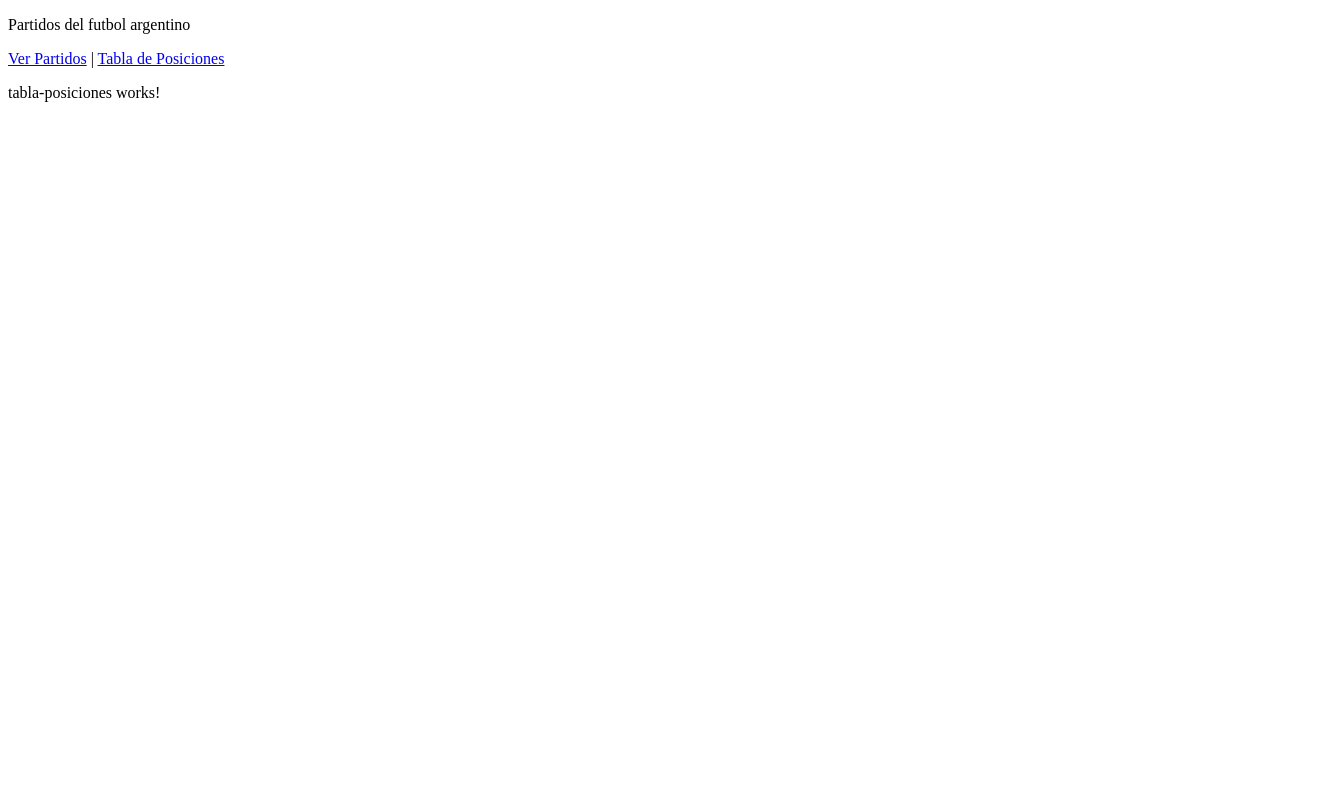
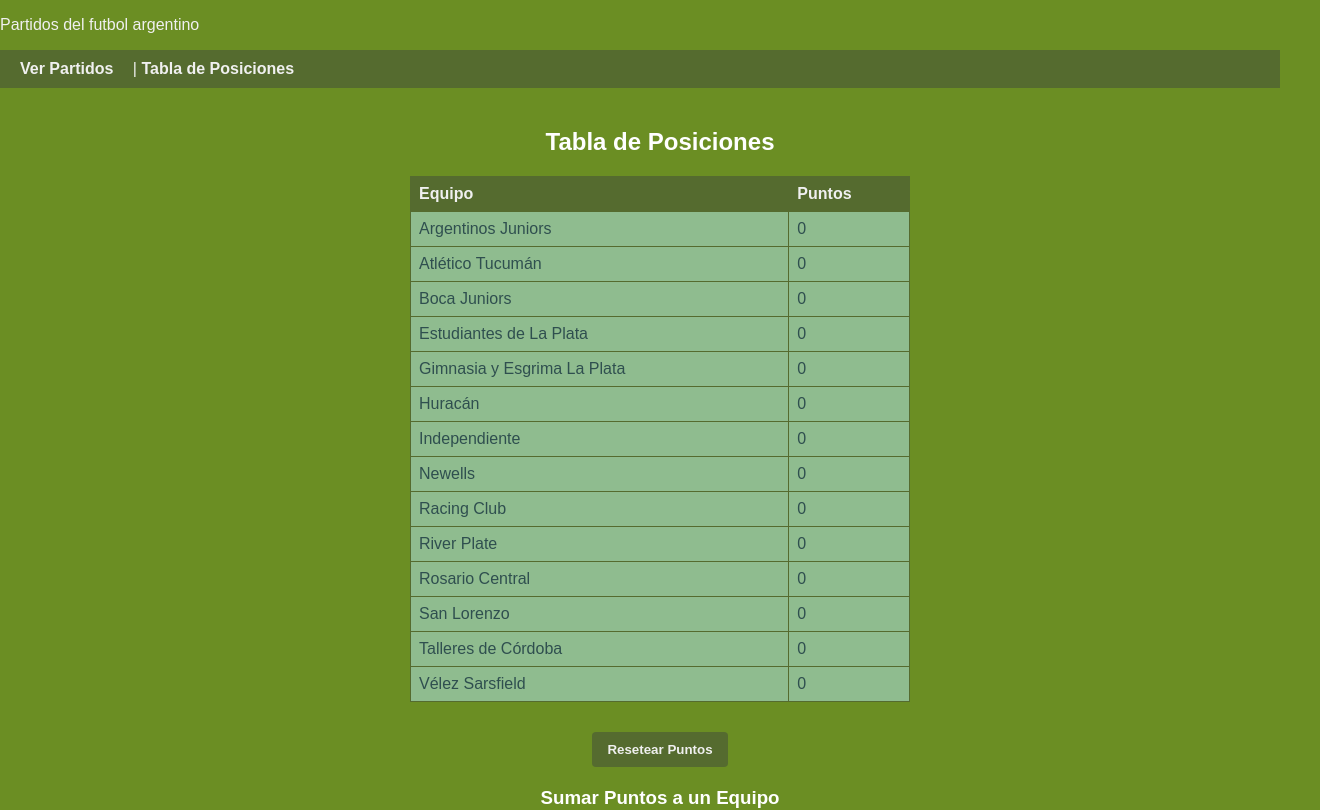
Before and after one commit to tobinapoli/fulbo, an Angular app: page /tabla-posiciones in a window 1280 px wide. Shown: the top 810 px of the page, 1320 px wide, since content can reach past the window. Built offline with nearby package versions, Linux system fonts and the light colour scheme.

Commit message:
estilos y suma de puntos

```diff
--- a/package.json
+++ b/package.json
@@ -20,6 +20,7 @@
     "@angular/platform-server": "^19.2.0",
     "@angular/router": "^19.2.0",
     "@angular/ssr": "^19.2.11",
+    "bootstrap": "^5.3.6",
     "express": "^4.18.2",
     "rxjs": "~7.8.0",
     "tslib": "^2.3.0",
--- a/src/app/components/tabla-posiciones/tabla-posiciones.component.css
+++ b/src/app/components/tabla-posiciones/tabla-posiciones.component.css
@@ -0,0 +1,30 @@
+:host {
+  display: flex;
+  flex-direction: column;
+  align-items: center; /* Centra el contenido del componente horizontalmente */
+  width: 100%;
+  padding-top: 20px; /* Añade un poco de espacio arriba */
+}
+
+h2 {
+  text-align: center;
+  color: #ffffff; /* Asegúrate de que el título sea visible si el fondo global es oscuro */
+}
+
+table {
+  width: auto; /* Permite que la tabla tome el ancho de su contenido */
+  min-width: 500px; /* Un ancho mínimo para que no se vea muy angosta */
+  max-width: 800px; /* Un ancho máximo para que no se estire demasiado */
+  margin-top: 20px;
+  margin-bottom: 20px;
+  /* Los estilos de borde, color, etc., se heredan de styles.css o puedes definirlos aquí */
+}
+
+/* Puedes mantener los estilos de th, td, thead de styles.css
+   o personalizarlos aquí si es necesario */
+
+button {
+  /* Los estilos del botón se heredan de styles.css
+     o puedes personalizarlos aquí */
+  margin-top: 10px;
+}
--- a/src/app/components/tabla-posiciones/tabla-posiciones.component.html
+++ b/src/app/components/tabla-posiciones/tabla-posiciones.component.html
@@ -1 +1,33 @@
-<p>tabla-posiciones works!</p>
+<div style="text-align: center; display: flex; flex-direction: column; align-items: center;">
+    <div class="tabla-container">
+        <h2>Tabla de Posiciones</h2>
+        <table>
+            <thead>
+                <tr>
+                    <th>Equipo</th>
+                    <th>Puntos</th>
+                </tr>
+            </thead>
+            <tbody>
+                <tr *ngFor="let posicion of posiciones">
+                    <td>{{ posicion.equipo }}</td>
+                    <td>{{ posicion.puntos }}</td>
+                </tr>
+            </tbody>
+        </table>
+        <button (click)="resetearTabla()">Resetear Puntos</button>
+    </div>
+
+    <div class="sumar-puntos-container" style="margin-top: 20px;">
+        <h3>Sumar Puntos a un Equipo</h3>
+        <div>
+            <label for="equipoInput">Equipo: </label>
+            <input type="text" id="equipoInput" [(ngModel)]="equipoParaSumarPuntos" placeholder="Nombre del equipo">
+        </div>
+        <div style="margin-top: 10px;">
+            <label for="puntosInput">Puntos: </label>
+            <input type="number" id="puntosInput" [(ngModel)]="cantidadPuntos">
+        </div>
+        <button (click)="aplicarPuntosDesdeInput()" style="margin-top: 10px;">Aplicar Puntos</button>
+    </div>
+</div>
--- a/src/app/components/tabla-posiciones/tabla-posiciones.component.ts
+++ b/src/app/components/tabla-posiciones/tabla-posiciones.component.ts
@@ -1,13 +1,89 @@
 import { Component } from '@angular/core';
-// import { CommonModule } from '@angular/common'; // Descomentar si usas *ngIf, *ngFor, etc.
+import { CommonModule } from '@angular/common';
+import { FormsModule } from '@angular/forms'; // <--- IMPORTAR FormsModule
 
 @Component({
   selector: 'app-tabla-posiciones',
-  standalone: true, // <--- AÑADIDO
-  imports: [/* CommonModule */], // <--- imports: [] está bien, o CommonModule si es necesario
+  standalone: true,
+  imports: [CommonModule, FormsModule], // <--- AÑADIR FormsModule
   templateUrl: './tabla-posiciones.component.html',
   styleUrl: './tabla-posiciones.component.css'
 })
 export class TablaPosicionesComponent {
+  equiposArgentinos: string[] = [
+    'Boca Juniors',
+    'River Plate',
+    'San Lorenzo',
+    'Racing Club',
+    'Independiente',
+    'Vélez Sarsfield',
+    'Estudiantes de La Plata',
+    'Newells',
+    'Rosario Central',
+    'Talleres de Córdoba',
+    'Atlético Tucumán',
+    'Gimnasia y Esgrima La Plata',
+    'Argentinos Juniors',
+    'Huracán',
+  ];
+  posiciones: { equipo: string, puntos: number }[] = [];
 
+  // Nuevas propiedades para los inputs
+  equipoParaSumarPuntos: string = '';
+  cantidadPuntos: number = 3; // Por defecto 3 puntos
+
+  constructor() {
+    this.iniciarTablaPosiciones();
+    this.ordenarTabla();
+  }
+
+  iniciarTablaPosiciones() {
+    this.equiposArgentinos.forEach(equipo => {
+      this.posiciones.push({ equipo: equipo, puntos: 0 });
+    });
+  }
+
+  sumarPuntos(equipo: string, puntos: number) {
+    const posicion = this.posiciones.find(pos => pos.equipo.toLowerCase() === equipo.toLowerCase());
+    if (posicion) {
+      posicion.puntos += puntos;
+      this.ordenarTabla(); // <--- Reordenar la tabla después de sumar puntos
+    } else {
+      console.warn(`Equipo "${equipo}" no encontrado para sumar puntos.`);
+      // Podrías considerar mostrar un mensaje al usuario aquí
+    }
+  }
+
+  // Nuevo método para ser llamado desde el botón
+  aplicarPuntosDesdeInput() {
+    if (this.equipoParaSumarPuntos && this.equipoParaSumarPuntos.trim() !== '') {
+      // Validar que la cantidad de puntos sea un número
+      const puntosNum = Number(this.cantidadPuntos);
+      if (!isNaN(puntosNum)) {
+        this.sumarPuntos(this.equipoParaSumarPuntos.trim(), puntosNum);
+        this.equipoParaSumarPuntos = ''; // Limpiar el input del equipo
+        // this.cantidadPuntos = 3; // Resetear los puntos si quieres
+      } else {
+        console.warn('La cantidad de puntos no es un número válido.');
+        // Mensaje al usuario
+      }
+    } else {
+      console.warn('El nombre del equipo no puede estar vacío.');
+      // Mensaje al usuario
+    }
+  }
+
+  ordenarTabla() {
+    this.posiciones.sort((a, b) => {
+      if (b.puntos !== a.puntos) {
+        return b.puntos - a.puntos;
+      }
+      return a.equipo.localeCompare(b.equipo);
+    });
+  }
+
+  resetearTabla() {
+    this.posiciones.forEach(pos => pos.puntos = 0);
+    this.ordenarTabla();
+  }
 }
--- a/src/styles.css
+++ b/src/styles.css
@@ -1 +1,73 @@
 /* You can add global styles to this file, and also import other style files */
+    body {
+  background-color: #6B8E23; /* Un verde oliva claro, puedes ajustarlo */
+  color: #f0f0f0; /* Un color de texto claro para contraste */
+  font-family: sans-serif; /* Una fuente base simple */
+  margin: 0;
+  padding: 0;
+}
+
+/* Estilos para el contenedor principal de la aplicación si tienes uno */
+app-root > div, app-root > router-outlet + * {
+  padding: 20px;
+}
+
+/* Estilos para la barra de navegación */
+nav {
+  background-color: #556B2F; /* Un verde un poco más oscuro para la nav */
+  padding: 10px 20px;
+  margin-bottom: 20px;
+}
+
+nav a {
+  color: #f0f0f0;
+  text-decoration: none;
+  margin-right: 15px;
+  font-weight: bold;
+}
+
+nav a:hover, nav a.active {
+  color: #ffffff;
+  text-decoration: underline;
+}
+
+/* Estilos generales para tablas (puedes refinar esto en los componentes) */
+table {
+  width: 100%;
+  border-collapse: collapse;
+  margin-top: 20px;
+  background-color: #8FBC8F; /* Verde mar claro para el fondo de la tabla */
+  color: #2F4F4F; /* Gris pizarra oscuro para el texto de la tabla */
+}
+
+th, td {
+  border: 1px solid #556B2F; /* Borde con el verde oscuro de la nav */
+  padding: 8px;
+  text-align: left;
+}
+
+thead {
+  background-color: #556B2F; /* Verde oscuro para la cabecera de la tabla */
+  color: #f0f0f0; /* Texto claro para la cabecera */
+}
+
+/* Estilos para botones */
+button {
+  background-color: #556B2F; /* Verde oscuro */
+  color: #f0f0f0; /* Texto claro */
+  border: none;
+  padding: 10px 15px;
+  border-radius: 4px;
+  cursor: pointer;
+  font-weight: bold;
+}
+
+button:hover {
+  background-color: #6B8E23; /* Verde oliva claro al pasar el mouse */
+}
+
+/* Estilos para títulos */
+h1, h2, h3, h4, h5, h6 {
+  color: #ffffff; /* Títulos en blanco para destacar sobre el fondo verde */
+  margin-top: 0;
+}
```
Also changed, not shown: 1 other file (tests, documents, lock files or other folders).
